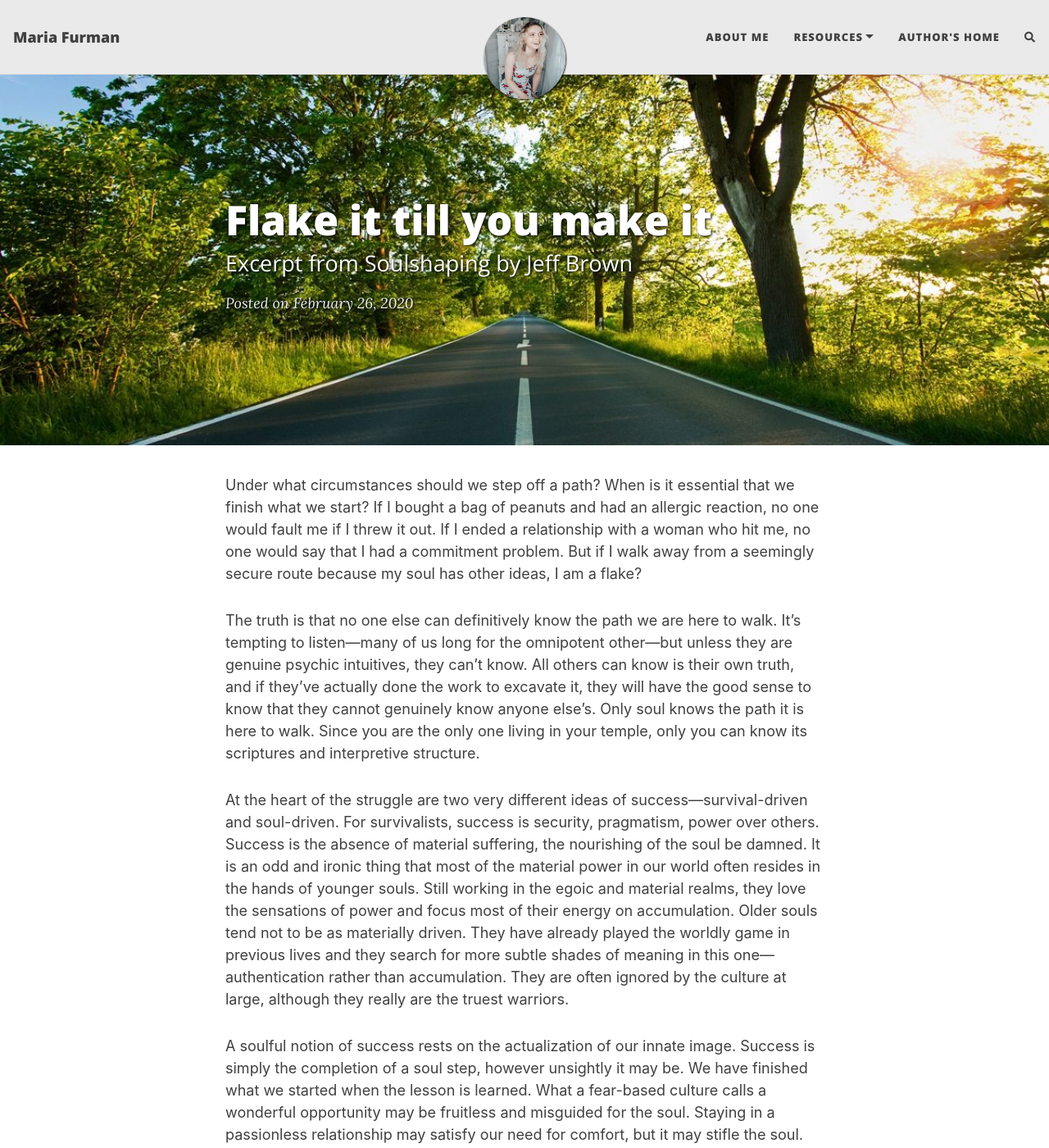
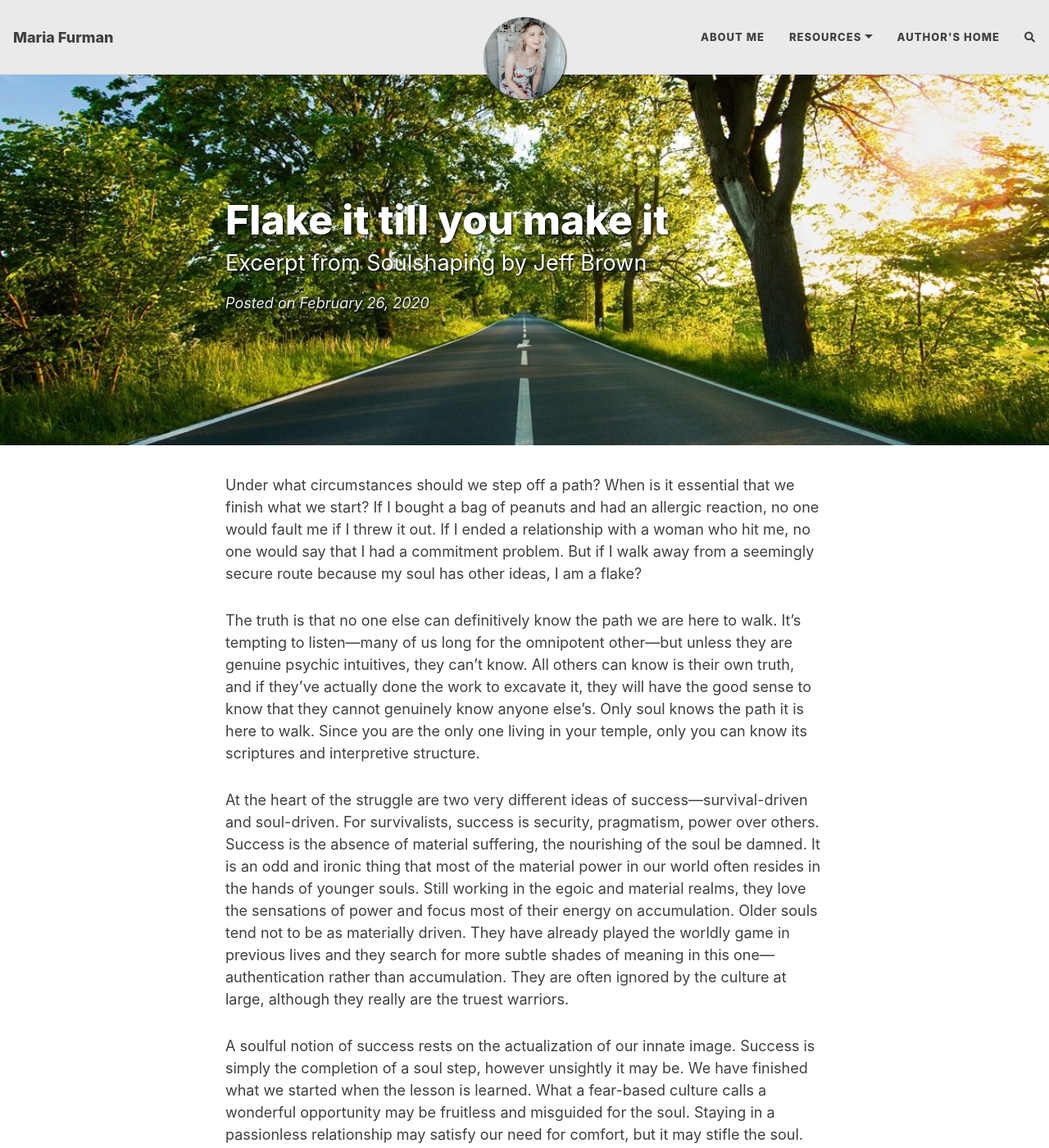
Before and after one commit to mafurman/mafurman.github.io, a Jekyll site: the page built from _posts/2020-02-26-flake-it-till-you-make-it.md, in a window 1280 px wide and 1400 px high. Shown: the whole window at 82% size. Built offline with Jekyll 4.4.1, drawn with Linux system fonts in a browser that asks for light colours; nearby versions of some CDN libraries; comment, search, counter and statistics services are not loaded.

Commit message:
Updating font family

```diff
--- a/assets/css/beautifuljekyll.css
+++ b/assets/css/beautifuljekyll.css
@@ -26,7 +26,7 @@ p {
   margin: 1.875rem 0;
 }
 h1,h2,h3,h4,h5,h6 {
-  font-family: 'Open Sans', 'Helvetica Neue', Helvetica, Arial, sans-serif;
+  font-family: Quicksand,-apple-system,BlinkMacSystemFont,segoe ui,Roboto,Helvetica,Arial,sans-serif,apple color emoji,segoe ui emoji,segoe ui symbol;
   font-weight: 800;
   line-height: 1.1;
 }
@@ -124,7 +124,7 @@ img {
 .navbar-custom {
   background-color: {{ site.navbar-col | default: "#EAEAEA" }};
   border-bottom: 1px solid {{ site.navbar-border-col | default: "#DDDDDD" }};
-  font-family: 'Open Sans', 'Helvetica Neue', Helvetica, Arial, sans-serif;
+  font-family: Quicksand,-apple-system,BlinkMacSystemFont,segoe ui,Roboto,Helvetica,Arial,sans-serif,apple color emoji,segoe ui emoji,segoe ui symbol;
   {% if site.navbar-img %}
     background-image: url({{ site.navbar-img | relative_url }});
     background-attachment: fixed;
@@ -394,7 +394,7 @@ footer .list-inline {
   margin-bottom: 1.875rem;
 }
 footer .copyright {
-  font-family: 'Open Sans', 'Helvetica Neue', Helvetica, Arial, sans-serif;
+  font-family: Quicksand,-apple-system,BlinkMacSystemFont,segoe ui,Roboto,Helvetica,Arial,sans-serif,apple color emoji,segoe ui emoji,segoe ui symbol;
   text-align: center;
   margin-bottom: 0;
   margin-top: 0;
@@ -406,7 +406,7 @@ footer .theme-by {
 footer .footer-custom-content {
   text-align: center;
   margin-bottom: 0.9375rem;
-  font-family: 'Open Sans', 'Helvetica Neue', Helvetica, Arial, sans-serif;
+  font-family: Quicksand,-apple-system,BlinkMacSystemFont,segoe ui,Roboto,Helvetica,Arial,sans-serif,apple color emoji,segoe ui emoji,segoe ui symbol;
 }
 
 @media (min-width: 768px) {
@@ -444,7 +444,7 @@ footer .footer-custom-content {
 
 .post-preview a {
   text-decoration: none;
-  font-family: 'Open Sans', 'Helvetica Neue', Helvetica, Arial, sans-serif;
+  font-family: Quicksand,-apple-system,BlinkMacSystemFont,segoe ui,Roboto,Helvetica,Arial,sans-serif,apple color emoji,segoe ui emoji,segoe ui symbol;
   color: {{ site.text-col | default: "#404040" }};
 }
 
@@ -469,7 +469,7 @@ footer .footer-custom-content {
   font-size: 1.125rem;
   font-style: italic;
   margin: 0 0 0.625rem;
-  font-family: 'Lora', 'Times New Roman', serif;
+  font-family: Quicksand,-apple-system,BlinkMacSystemFont,segoe ui,Roboto,Helvetica,Arial,sans-serif,apple color emoji,segoe ui emoji,segoe ui symbol;
 }
 .post-heading .post-meta {
   display: inline-block;
@@ -546,7 +546,7 @@ footer .footer-custom-content {
 /* --- Tags --- */
 
 .blog-tags {
-  font-family: 'Open Sans', 'Helvetica Neue', Helvetica, Arial, sans-serif;
+  font-family: Quicksand,-apple-system,BlinkMacSystemFont,segoe ui,Roboto,Helvetica,Arial,sans-serif,apple color emoji,segoe ui emoji,segoe ui symbol;
   font-size: 0.9375rem;
   margin: 1.875rem 0;
 }
@@ -589,7 +589,7 @@ footer .footer-custom-content {
 }
 
 #full-tags-list {
-  font-family: 'Open Sans', 'Helvetica Neue', Helvetica, Arial, sans-serif;
+  font-family: Quicksand,-apple-system,BlinkMacSystemFont,segoe ui,Roboto,Helvetica,Arial,sans-serif,apple color emoji,segoe ui emoji,segoe ui symbol;
 }
 
 #full-tags-list .tag-entry {
@@ -663,7 +663,7 @@ nav.top-nav-short-permanent ~ header > .intro-header.big-img {
   font-size: 1.6875rem;
   line-height: 1.1;
   display: block;
-  font-family: 'Open Sans', 'Helvetica Neue', Helvetica, Arial, sans-serif;
+  font-family: Quicksand,-apple-system,BlinkMacSystemFont,segoe ui,Roboto,Helvetica,Arial,sans-serif,apple color emoji,segoe ui emoji,segoe ui symbol;
   font-weight: 300;
   margin: 0.625rem 0 0;
 }
@@ -688,7 +688,7 @@ nav.top-nav-short-permanent ~ header > .intro-header.big-img {
   padding: 0.3125rem 0.625rem;
   font-size: 0.6875rem;
   color: #EEE;
-  font-family: 'Open Sans', 'Helvetica Neue', Helvetica, Arial, sans-serif;
+  font-family: Quicksand,-apple-system,BlinkMacSystemFont,segoe ui,Roboto,Helvetica,Arial,sans-serif,apple color emoji,segoe ui emoji,segoe ui symbol;
   right: 0;
   bottom: 0;
   display: none;
@@ -780,7 +780,7 @@ nav.top-nav-short-permanent ~ header > .intro-header.big-img {
 }
 
 .pagination .page-item .page-link {
-  font-family: 'Open Sans', 'Helvetica Neue', Helvetica, Arial, sans-serif;
+  font-family: Quicksand,-apple-system,BlinkMacSystemFont,segoe ui,Roboto,Helvetica,Arial,sans-serif,apple color emoji,segoe ui emoji,segoe ui symbol;
   text-transform: uppercase;
   font-size: 0.875rem;
   font-weight: 800;
```
